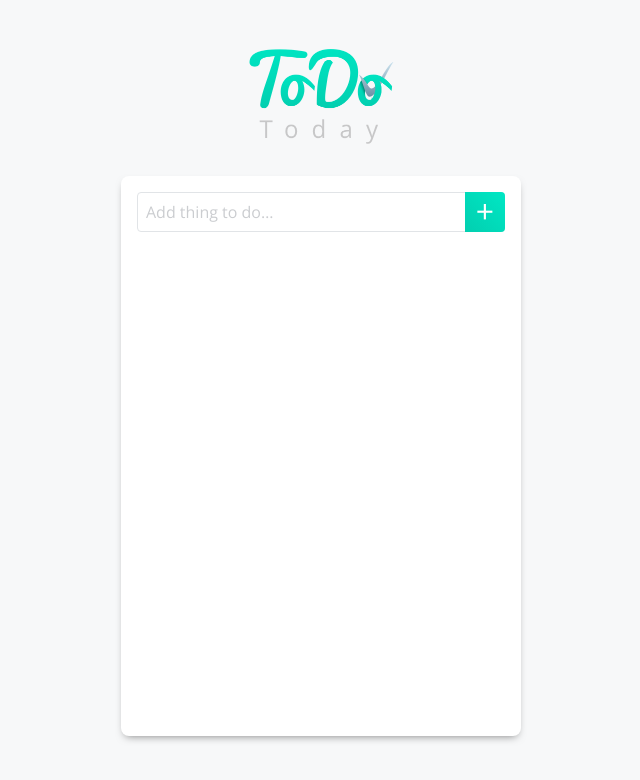
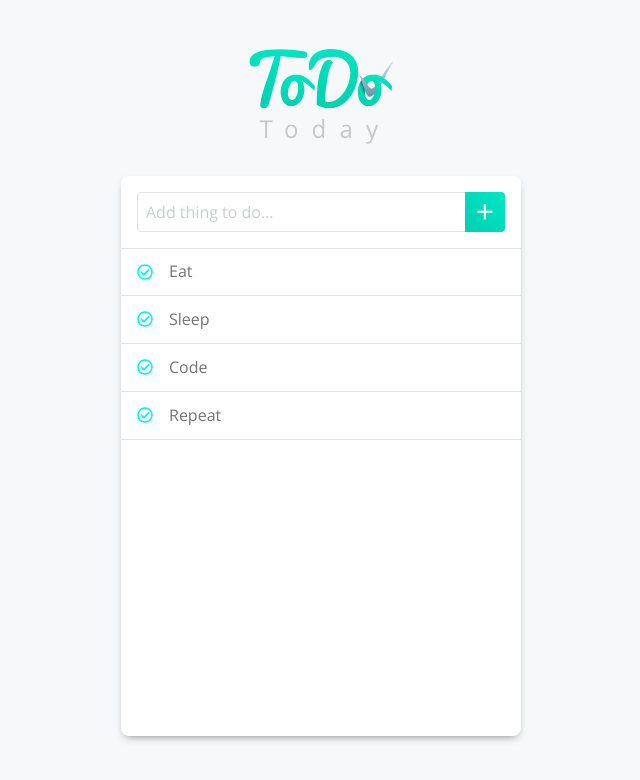
Before and after one commit to h00x/todo-today-app, a React (Create React App) app: page / in a window 1280 px wide. Shown: the top 780 px of the page, without its empty margins (319-959 px from the left). Built offline with nearby package versions, Linux system fonts and the light colour scheme; the HTML template or start-up script is replaced by a standard one.

Commit message:
Added the list and styled it

```diff
--- a/package.json
+++ b/package.json
@@ -3,6 +3,12 @@
   "version": "0.1.0",
   "private": true,
   "dependencies": {
+    "@fortawesome/fontawesome-svg-core": "^1.2.0-14",
+    "@fortawesome/free-regular-svg-icons": "^5.1.0-11",
+    "@fortawesome/free-solid-svg-icons": "^5.1.0-11",
+    "@fortawesome/react-fontawesome": "0.1.0-11",
+    "i": "^0.3.6",
+    "npm": "^6.2.0",
     "react": "^16.4.1",
     "react-dom": "^16.4.1",
     "react-scripts": "1.1.4"
--- a/src/App.js
+++ b/src/App.js
@@ -1,6 +1,7 @@
 import React, { Component } from 'react';
 import './App.css';
 import AddToDo from './Add-ToDo';
+import TodoList from './ToDo-List';
 
 class App extends Component {
   render() {
@@ -9,6 +10,7 @@ class App extends Component {
         <img src="images/todo-today-logo.png" className="Logo" width="145" height="95" alt="Logo ToDo Today" />
         <div className="App">
           <AddToDo />
+          <TodoList />
         </div>
       </div>
     );
--- /dev/null
+++ b/src/ToDo-List.css
@@ -0,0 +1,61 @@
+.ListItems {
+    padding: 0;
+    margin: 1rem -1rem;
+    display: flex;
+    flex-direction: column;
+}
+
+.ListItems li:first-child {
+    border-top: 1px solid #E1E4E7;
+}
+
+.ListItems li {
+    border-bottom: 1px solid #E1E4E7;
+    list-style-type: none;
+    height: 3rem;
+    width: 100%;
+    padding: 0 1rem;
+    display: flex;
+    align-items: center;
+    transition: background-color .15s ease-in-out;
+}
+
+.ListItems li p {
+    display: inline-block;
+    margin-left: 1rem;
+}
+
+.CheckIcon path {
+   fill: #00F5E4;
+   transition: fill .2s ease-in-out;
+}
+
+li .CheckIcon:hover path {
+    fill: #02CFB0;
+}
+
+.CheckIcon:hover,
+.DeleteItem:hover {
+    cursor: pointer;
+}
+
+.ListItems li:hover {
+    background-color: #FBFBFB;
+}
+
+.DeleteItem {
+    margin-left: auto;
+    font-size: 0.7rem;
+    visibility: hidden;
+    opacity: 0;
+    transition: opacity .3s ease-in-out;
+}
+
+.ListItems li:hover .DeleteItem {
+    visibility: visible;
+    opacity: 1;
+}
+
+.DeleteItem path {
+    fill: #E1E4E7;
+}
--- /dev/null
+++ b/src/ToDo-List.js
@@ -0,0 +1,26 @@
+import React, { Component } from 'react';
+import { FontAwesomeIcon } from '@fortawesome/react-fontawesome'
+import { faTimes } from '@fortawesome/free-solid-svg-icons'
+import { faCheckCircle } from '@fortawesome/free-regular-svg-icons'
+import './ToDo-List.css';
+
+
+class ToDoList extends Component {
+    constructor(props) {
+        super(props);
+        this.state = {
+            listToDo: ["Eat", "Sleep", "Code", "Repeat"]
+        };
+    }
+
+    render() {
+        let list = this.state.listToDo.map((item, index) => <li key={index}><FontAwesomeIcon icon={faCheckCircle} className="CheckIcon" /><p>{item}</p><FontAwesomeIcon icon={faTimes} className="DeleteItem" /></li>);
+        return (
+            <ul className="ListItems">
+                {list}
+            </ul>
+        );
+    }
+}
+
+export default ToDoList;
--- a/src/index.css
+++ b/src/index.css
@@ -15,6 +15,7 @@ body {
     margin: 0;
     padding: 0;
     background-color: #F7F8F9;
+    color: #737475;
 }
 
 #root {
```
Also changed, not shown: 1 other file (tests, documents, lock files or other folders).
